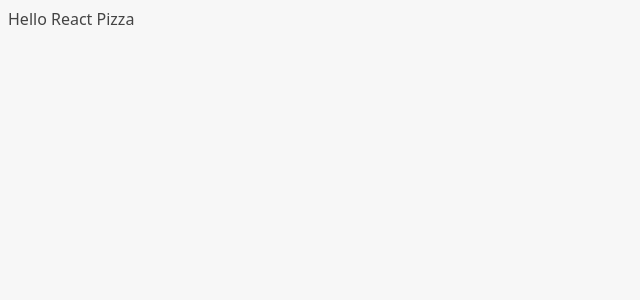
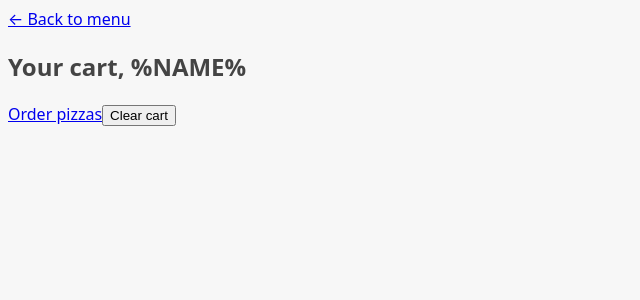
Before and after one commit to seanka/React-FastPizza-Web, a React (Vite) app: page /cart in a window 1280 px wide. Shown: the top 300 px of the page, without its empty margins (0-640 px from the left). Built offline with nearby package versions, Linux system fonts and the light colour scheme.

Commit message:
Added web routers

```diff
--- a/package.json
+++ b/package.json
@@ -11,7 +11,8 @@
   },
   "dependencies": {
     "react": "^18.2.0",
-    "react-dom": "^18.2.0"
+    "react-dom": "^18.2.0",
+    "react-router-dom": "^6.21.1"
   },
   "devDependencies": {
     "@types/react": "^18.2.43",
--- a/src/App.jsx
+++ b/src/App.jsx
@@ -1,5 +1,36 @@
+import { RouterProvider, createBrowserRouter } from "react-router-dom";
+
+import Home from "./ui/Home";
+import Menu from "./features/menu/Menu";
+import Cart from "./features/cart/Cart";
+import Order from "./features/order/Order";
+import CreateOrder from "./features/order/CreateOrder";
+
+const router = createBrowserRouter([
+  {
+    path: "/",
+    element: <Home />,
+  },
+  {
+    path: "/menu",
+    element: <Menu />,
+  },
+  {
+    path: "/cart",
+    element: <Cart />,
+  },
+  {
+    path: "/order/new",
+    element: <CreateOrder />,
+  },
+  {
+    path: "/order/:orderId",
+    element: <Order />,
+  },
+]);
+
 function App() {
-  return <div>Hello React Pizza</div>;
+  return <RouterProvider router={router} />;
 }
 
 export default App;
```
Also changed, not shown: src/features/cart/Cart.jsx (+4 -4 lines), src/features/order/CreateOrder.jsx (+1 -6 lines), 1 other file (tests, documents, lock files or other folders).
